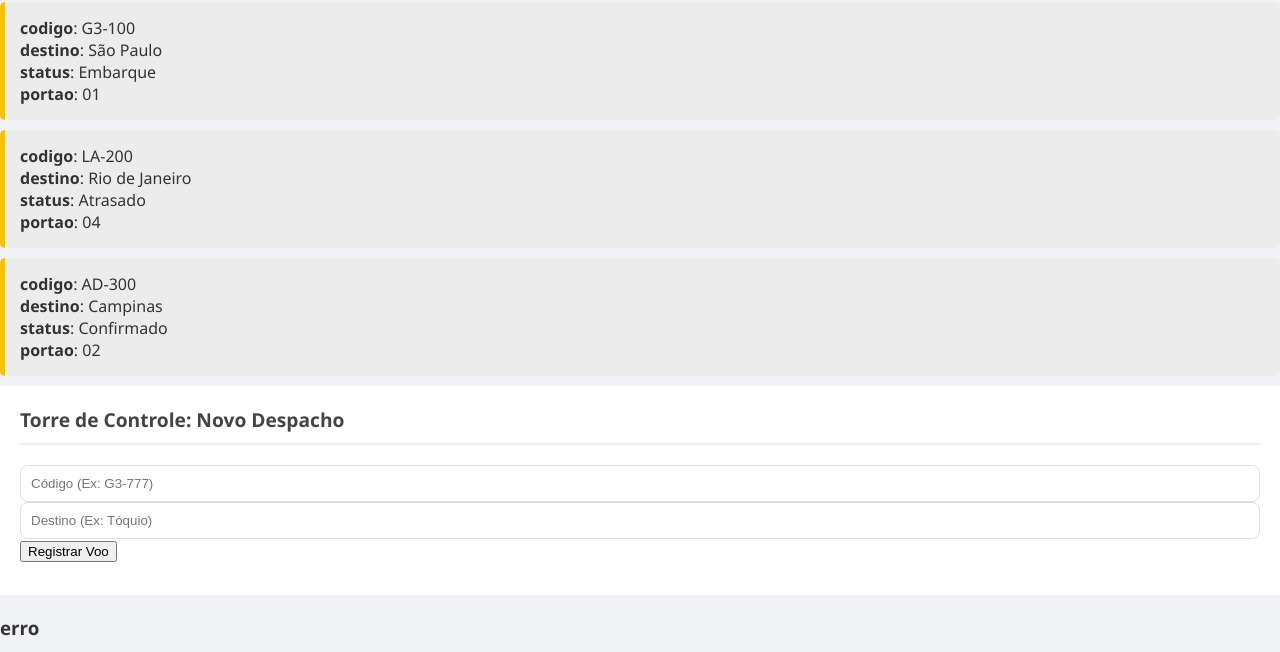
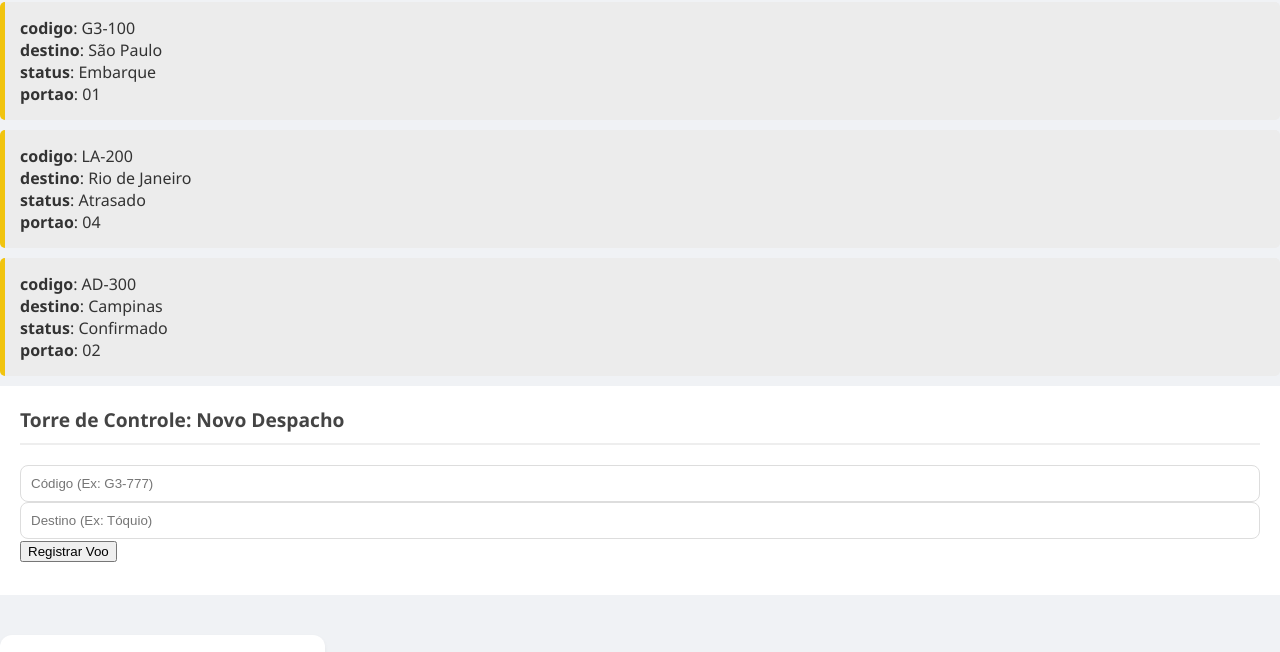
Before and after one commit to setti-ifpr/A-roporto, a website built with Vite: page index.html in a window 1280 px wide. Shown: the part 84-736 px from the top of the page. Built offline with nearby package versions, Linux system fonts and the light colour scheme.

Commit message:
climaGuloso

```diff
--- a/index.html
+++ b/index.html
@@ -25,8 +25,6 @@
 </div>
 
     <h3 id="painelClima"></h3>
-    <h3>erro</h3>
-
     <div class="abastecer">
       <h2>Abastecimento do Voo</h2>
       <p id="painelCombustivel">Combustível: 100%</p>
```
